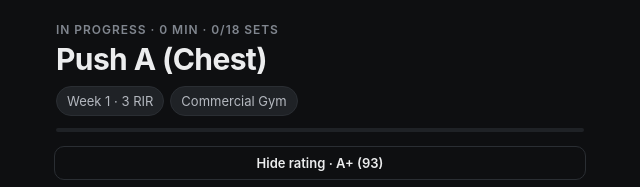
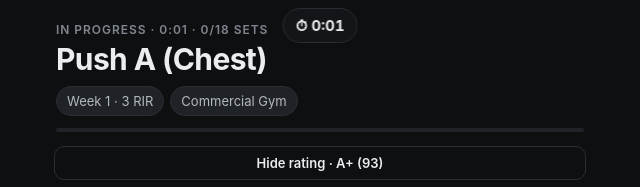
Before and after one commit to kemoczulski-max/Workout-App, a plain HTML site: page index.html in a window 1280 px wide. Both pictures are taken after a click on the button "Start workout". Shown: the top 187 px of the page, 320-960 px from the left. Drawn offline with Linux system fonts and the light colour scheme.

Commit message:
Live workout clock
Co-Authored-By: Claude Opus 5.5 <noreply@anthropic.com>
Claude-Session: https://claude.ai/code/session_01LPssc5RNwUvHoaHTa4DTBo

```diff
--- a/css/app.css
+++ b/css/app.css
@@ -298,3 +298,5 @@ textarea.full { resize: vertical; font-size: 14px; }
 .rest-alert.pop { animation: rest-pop .5s ease-out, rest-pulse 1.2s ease-in-out .5s 3; }
 @keyframes rest-pop { from { transform: translateY(-120%); } to { transform: none; } }
 @keyframes rest-pulse { 50% { transform: scale(1.03); } }
+.clock { position: fixed; top: calc(env(safe-area-inset-top) + 8px); left: 50%; transform: translateX(-50%); pointer-events: none; z-index: 50; padding: 6px 12px; border-radius: 999px; background: rgba(20, 22, 25, .92); border: 1px solid var(--line); font-weight: 700; font-size: 15px; font-variant-numeric: tabular-nums; backdrop-filter: blur(8px); -webkit-backdrop-filter: blur(8px); }
+.clock[hidden] { display: none; }
--- a/index.html
+++ b/index.html
@@ -34,6 +34,8 @@
     <button class="tab" data-act="nav" data-view="settings"><span class="ti">⚙</span>Setup</button>
   </nav>
 
+  <div id="clock" class="clock" hidden aria-label="Workout time"></div>
+
   <button id="rest-alert" class="rest-alert" data-act="rest-alert-ok" hidden>
     <b>Rest over</b>
     <span id="rest-alert-next"></span>
--- a/js/app.js
+++ b/js/app.js
@@ -255,6 +255,19 @@ function pushOnShow() {
 document.addEventListener('visibilitychange', () => (document.visibilityState === 'hidden' ? pushOnHide() : pushOnShow()));
 window.addEventListener('pagehide', pushOnHide);
 
+// Live workout clock (elapsed since Start), always on screen during a workout.
+const fmtClock = ms => { const t = Math.max(0, Math.floor(ms / 1000)), h = Math.floor(t / 3600), m = Math.floor(t / 60) % 60, sec = t % 60; return `${h ? h + ':' + String(m).padStart(2, '0') : m}:${String(sec).padStart(2, '0')}`; };
+function tickClock() {
+  const el = $('#clock');
+  if (!state.active) { el.hidden = true; return; }
+  el.hidden = false;
+  const t = fmtClock(Date.now() - state.active.startedAt);
+  el.textContent = '⏱ ' + t;
+  const h = document.getElementById('elapsed');
+  if (h) h.textContent = t;
+}
+setInterval(tickClock, 1000);
+
 async function keepAwake(on) {
   try {
     if (on && 'wakeLock' in navigator && !wakeLock) {
@@ -442,7 +455,6 @@ function viewActive() {
   const L = lib();
   const week = currentWeek(a.programId);
   const r = E.rateSession(a.slots.map(s => ({ ...s, sets: workSets(s.log).length })), L, a.focus);
-  const elapsed = Math.floor((Date.now() - a.startedAt) / 60000);
   const doneSets = a.slots.reduce((n, s) => n + workSets(s.log).filter(x => x.done).length, 0);
   const totalSets = a.slots.reduce((n, s) => n + workSets(s.log).length, 0);
 
@@ -499,7 +511,7 @@ function viewActive() {
 
   return `
   <header class="page-head">
-    <div class="eyebrow">In progress · ${elapsed} min · ${doneSets}/${totalSets} sets</div>
+    <div class="eyebrow">In progress · <span id="elapsed">${fmtClock(Date.now() - a.startedAt)}</span> · ${doneSets}/${totalSets} sets</div>
     <h1>${esc(a.name)}</h1>
     <div class="head-meta"><span class="pill ${week.deload ? 'pill-warn' : ''}">${esc(week.label)}</span><span class="pill">${esc(state.profiles[a.profile]?.name || '')}</span></div>
     <div class="progress"><i style="width:${totalSets ? (doneSets / totalSets) * 100 : 0}%"></i></div>
@@ -889,6 +901,7 @@ function render({ keepScroll = true } = {}) {
   renderSheet();
   if (keepScroll) window.scrollTo(0, y);
   tickTimer();
+  tickClock();
 }
 function renderSheet() {
   const root = $('#sheet-root');
--- a/sw.js
+++ b/sw.js
@@ -1,5 +1,5 @@
 // Offline support: cache the app shell, serve it network-first so updates land on next open.
-const CACHE = 'lift-v8';
+const CACHE = 'lift-v9';
 const SHELL = [
   './', './index.html', './css/app.css', './manifest.webmanifest',
   './js/app.js', './js/engine.js', './js/exercises.js', './js/programs.js', './js/store.js',
```
